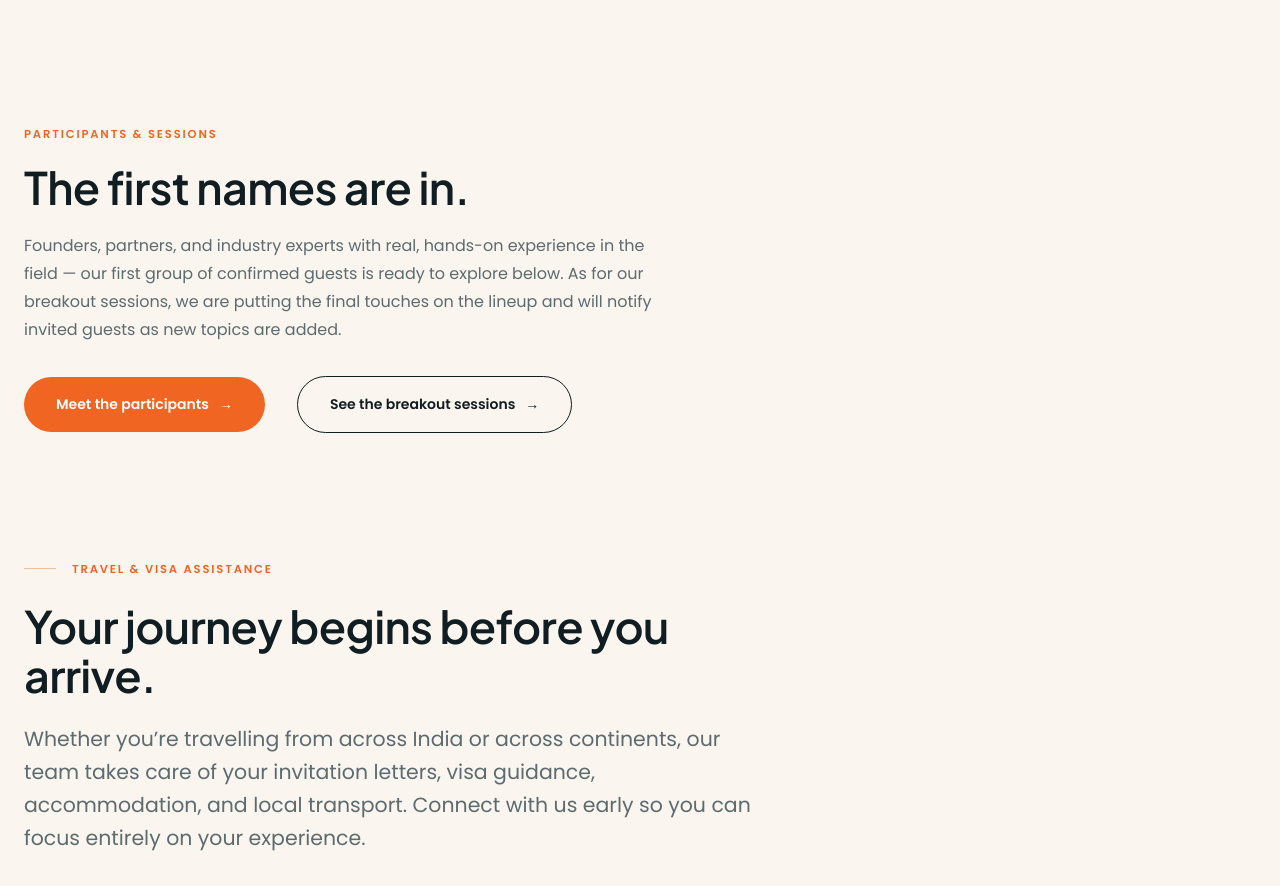
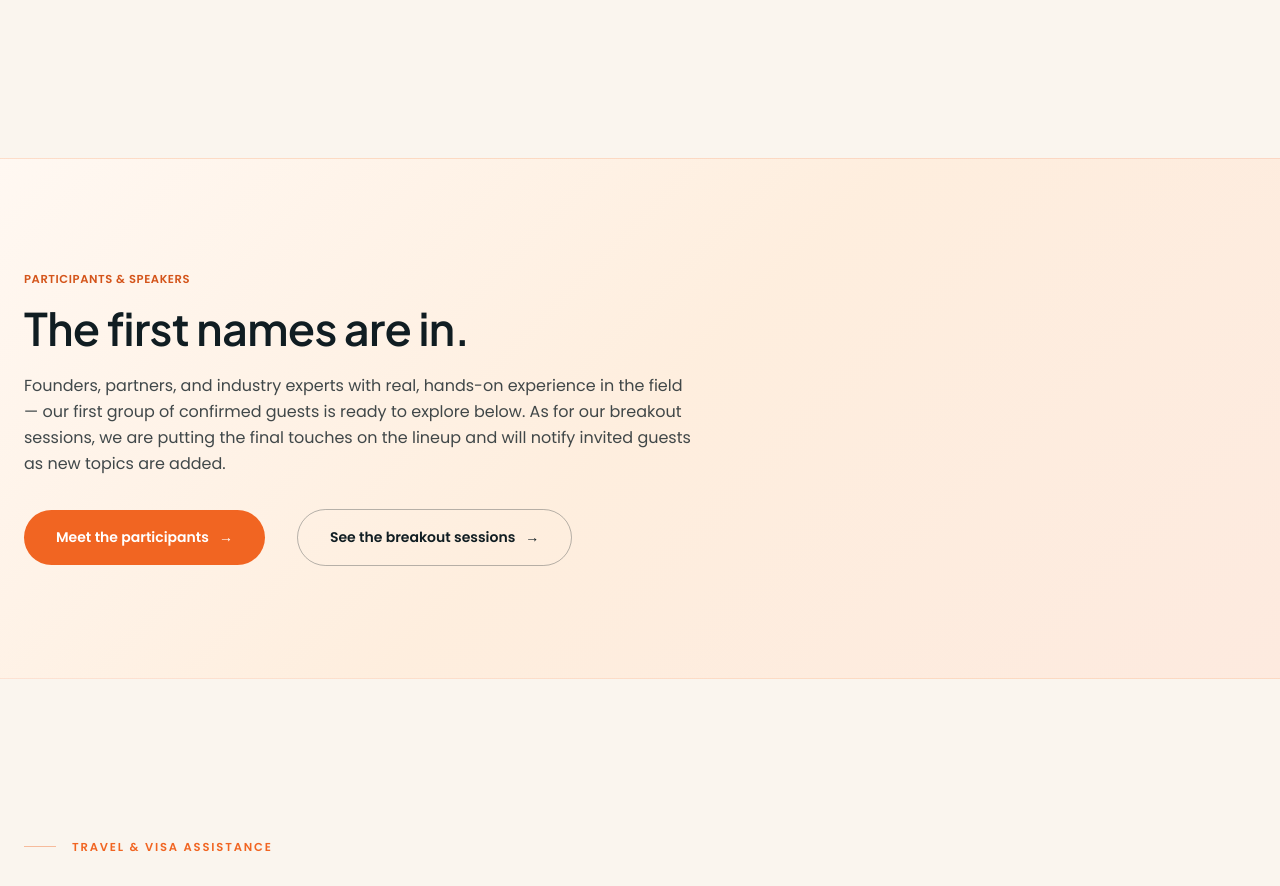
Before and after one commit to harsh-dadhich-11/partner-summit, a Next.js app: page / in a window 1280 px wide. Shown: the part 3126-4012 px from the top of the page. Built offline with nearby package versions, Linux system fonts and the light colour scheme.

Commit message:
redesign AgendaTeaser component

```diff
--- a/src/components/home/AgendaTeaser.tsx
+++ b/src/components/home/AgendaTeaser.tsx
@@ -2,17 +2,19 @@ import Button from "@/components/ui/Button";
 
 export default function AgendaTeaser() {
   return (
-    /* No vertical padding of its own: the separation above is EventExperience's pb-24 and
-       the gap underneath is Travel's pt-24, which puts equal air on both sides. */
-    <section id="agenda" className="mx-auto max-w-[80rem] px-6">
-      <div className="max-w-[40rem]">
-        <p className="fade-in visible text-micro font-semibold uppercase text-accent">
-          Participants & sessions
+    <section
+      id="agenda"
+      className="relative my-8 border-y border-orange-bright/15 bg-[linear-gradient(135deg,#fff8f2_0%,#feeede_50%,#fdeadf_100%)] py-20 lg:py-28"
+    >
+      <div className="mx-auto max-w-[80rem] px-6">
+        <div className="max-w-[42rem]">
+          <p className="fade-in visible text-micro font-semibold uppercase tracking-wider text-orange-deep">
+            Participants &amp; speakers
           </p>
-        <h3 className="rise visible mt-5 font-display text-h2 text-ink">
+          <h3 className="rise visible mt-4 font-display text-h2 text-ink">
             The first names are in.
           </h3>
-        <p className="fade-in visible mt-5 text-body text-muted">
+          <p className="fade-in visible mt-5 text-body text-ink/80 leading-relaxed">
             Founders, partners, and industry experts with real, hands-on experience in the field
             &mdash; our first group of confirmed guests is ready to explore below. As for our
             breakout sessions, we are putting the final touches on the lineup and will notify
@@ -22,9 +24,14 @@ export default function AgendaTeaser() {
             <Button href="/speakers" className="rounded-full">
               Meet the participants
             </Button>
-          <Button href="/sessions" variant="quiet" className="rounded-full">
+            <Button
+              href="/sessions"
+              variant="quiet"
+              className="rounded-full text-ink border-ink/30 hover:border-ink hover:bg-ink/5"
+            >
               See the breakout sessions
             </Button>
+          </div>
         </div>
       </div>
     </section>
```
Lines whose indentation alone changed are shown as unchanged.
